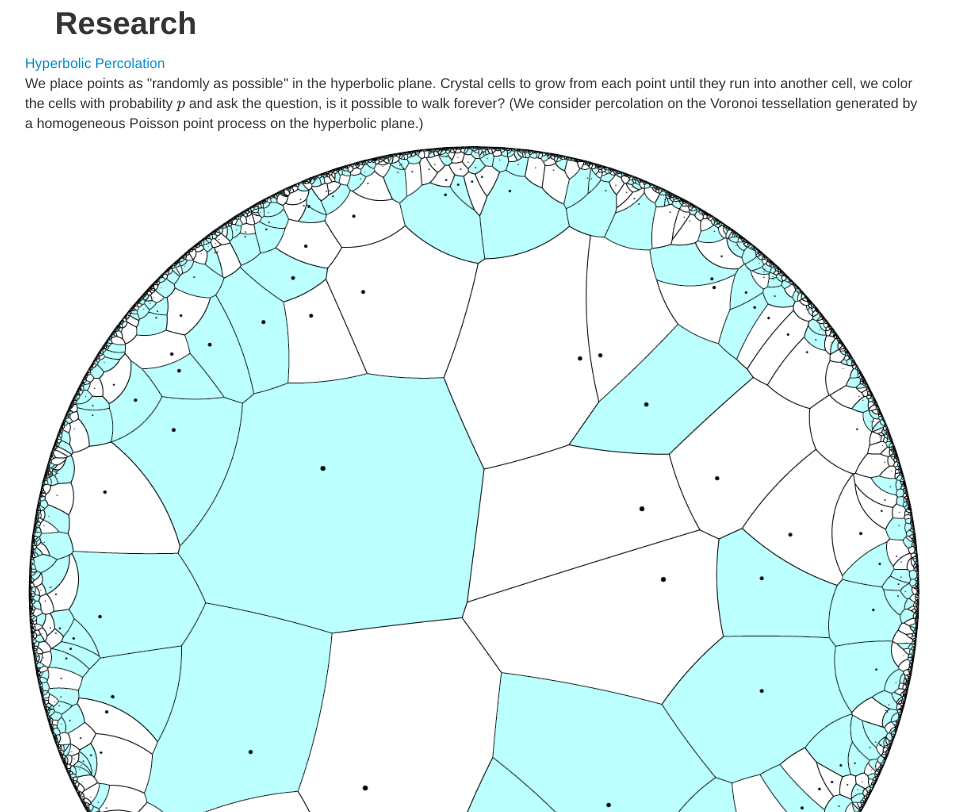
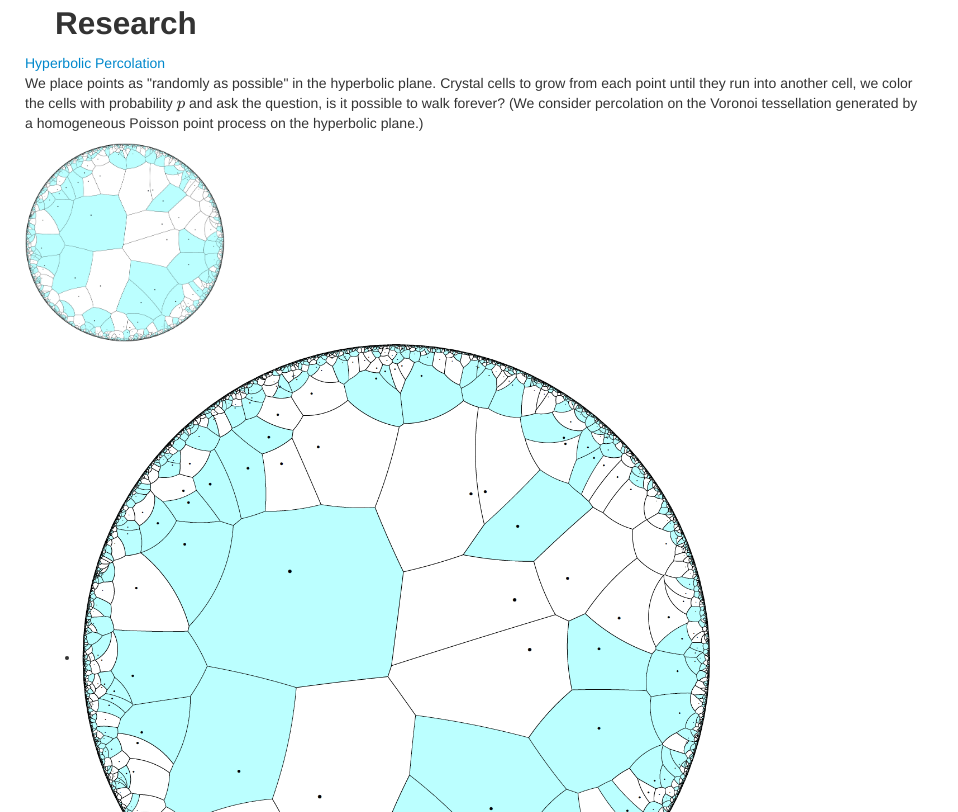
Before and after one commit to benjamin-t-hansen/benjamin-t-hansen.github.io, a plain HTML site: page index.html in a window 1280 px wide. Shown: the part 808-1620 px from the top of the page, without its empty margins (0-958 px from the left). Drawn offline with nearby package versions, Linux system fonts and the light colour scheme; some packages are replaced by stand-ins of ours.

Commit message:
Update index.html

```diff
--- a/index.html
+++ b/index.html
@@ -101,7 +101,7 @@
           <div class="row">
             <div class="col-md-8"><a href="hyperbolic_percolation.html">Hyperbolic Percolation</a>
                 <p> We place points as "randomly as possible" in the hyperbolic plane. Crystal cells to grow from each point until they run into another cell, we color the cells with probability $p$ and ask the question, is it possible to walk forever?  (We consider percolation on the Voronoi tessellation generated by a homogeneous Poisson point process on the hyperbolic plane.) </div>
-            <div class="col-md-4"><img src="img/hyperbolic_main.png">
+            <div class="col-md-4"><img src="img/hyperbolic_main.png" width="200">
             </div>
           </div>
 
```
